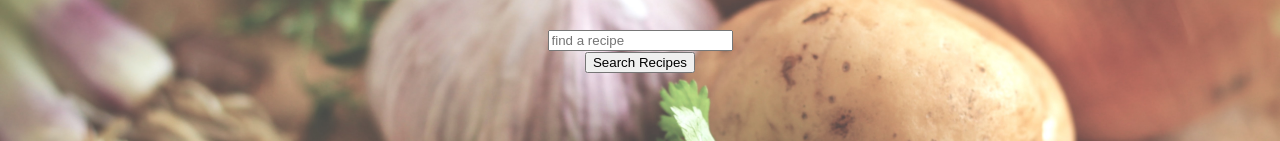
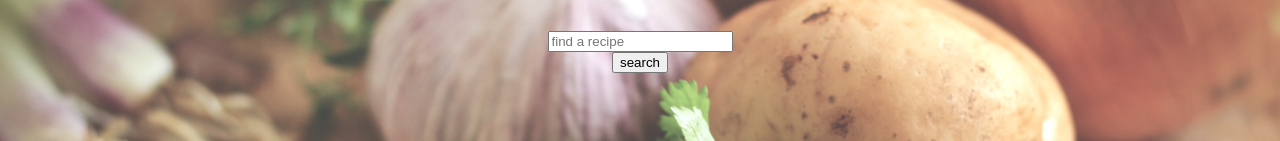
Before and after one commit to MTCawthray/Savor, a React (Create React App) app: page / in a window 1280 px wide. Shown: the part 429-570 px from the top of the page. Built offline with nearby package versions, Linux system fonts and the light colour scheme.

Commit message:
Remove link on button

```diff
--- a/src/Components/Search/Search.js
+++ b/src/Components/Search/Search.js
@@ -1,17 +1,17 @@
 import './Search.css';
 import React, { useState } from 'react';
-import { Link } from 'react-router-dom';
+import { useHistory } from 'react-router-dom';
 import apiCall from '../../utilities';
 
-const Search = (props) => {
-  // const [recipes, setRecipes] = useState([]);
+const Search = ({addRecipes}) => {
+
   const [error, setError] = useState('');
   const [search, setSearch] = useState('');
 
   const submitSearch = (e) => {
     e.preventDefault();
     apiCall.getRecipes(search)
-      .then((data) => props.setRecipes(data.hits))
+      .then((data) => addRecipes(data.hits))
       .catch((err) => setError(err));
     setSearch('');
   }
@@ -25,12 +25,10 @@ const Search = (props) => {
         value={search}
         onChange={(e) => setSearch(e.target.value)}
       />
-      <Link to="/recipes" >
-        <button
+      <button
         onClick={submitSearch}
-        >Search Recipes
-        </button>
-      </Link>
+        >search
+      </button>
     </form>
   )
 }
```
